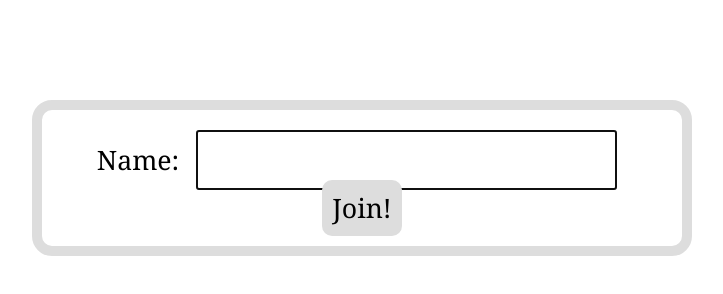
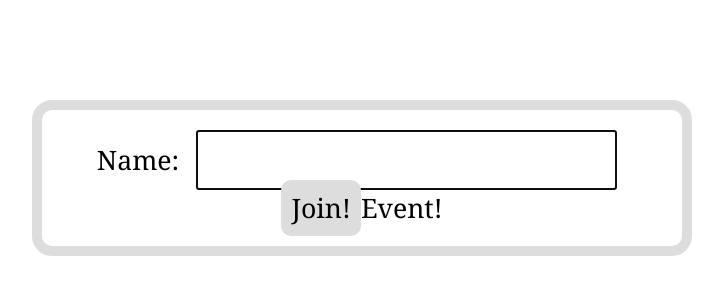
Before and after one commit to abraxas93/websocket-app, a website: page src/index.html in a window 1280 px wide. Shown: the whole page, without its empty margins (278-1001 px from the left). Drawn offline with nearby package versions, Linux system fonts and the light colour scheme.

Commit message:
add new custom event

```diff
--- a/package.json
+++ b/package.json
@@ -17,6 +17,7 @@
   },
   "homepage": "https://github.com/abraxas93/websocket-app#readme",
   "dependencies": {
+    "express": "^4.17.1",
     "socket.io": "^2.2.0"
   }
 }
--- a/src/index.html
+++ b/src/index.html
@@ -13,8 +13,11 @@ $(document).ready(function(){
 			$('#ask a').click();
 		}
 	})
-	// join on click
-	$('#ask a').click(function() {
+  // join on click
+  $('#ask .event').click(function() {
+    socket.emit('message', $.toJSON({ message: 'hello world' }));
+  });
+	$('#ask .join').click(function() {
 		join($('#ask input').val());
 		$('#ask').hide();
 		$('#channel').show();
@@ -183,7 +186,7 @@ $(document).ready(function(){
 </head>
 <body>
   <div id="ask" class="bordered" style="display: none;">
-    Name: <input type="text" id="name" /> <a href="#"><span class="join">Join!</span></a>
+    Name: <input type="text" id="name" /> <a href="#"><span class="join">Join!</span></a><a href="#"><span class="event">Event!</span></a>
   </div>
   <div id="channel" class="bordered" style="display: none;">
     <div id="descr" class="bordered">
```
Also changed, not shown: src/index.js (+10 -1 lines), 1 other file.
